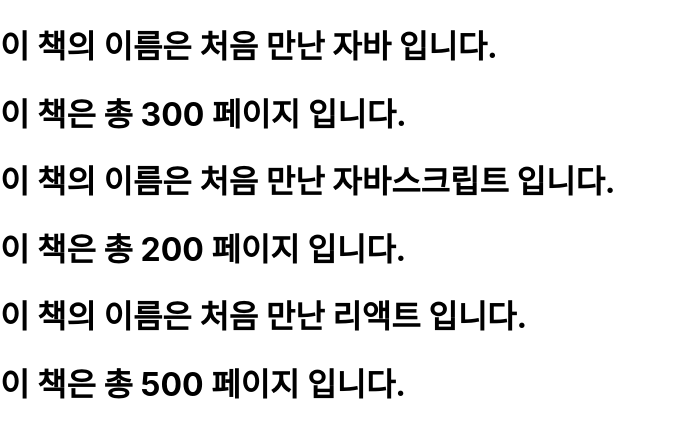
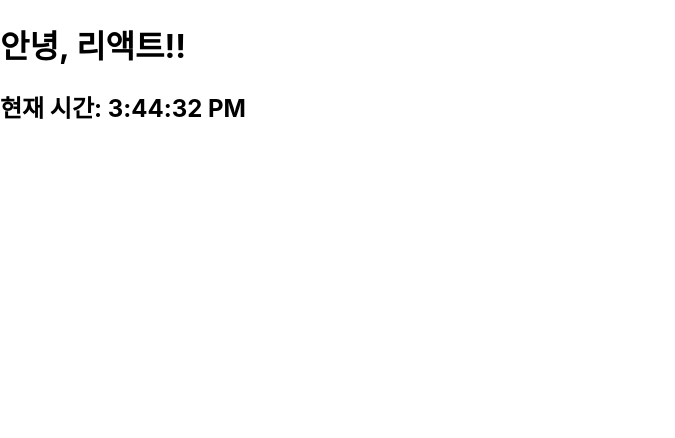
Before and after one commit to G1-H/react_study, a React (Create React App) app: page / in a window 1280 px wide. Shown: the top 438 px of the page, without its empty margins (0-675 px from the left). Built offline with nearby package versions, Linux system fonts and the light colour scheme.

Commit message:
리액트 엘리먼트 개념, 시계 만들기

```diff
--- /dev/null
+++ b/src/chapter_4/Clock.jsx
@@ -0,0 +1,10 @@
+function Clock(props) {
+  return (
+    <div>
+      <h1>안녕, 리액트!!</h1>
+      <h2>현재 시간: {new Date().toLocaleTimeString()}</h2>
+    </div>
+  );
+}
+
+export default Clock;
--- a/src/index.js
+++ b/src/index.js
@@ -4,13 +4,16 @@
 import App from "./App";
 import reportWebVitals from "./reportWebVitals";
 import Library from "./chapter_3/Library";
+import Clock from "./chapter_4/Clock";
 
 const root = ReactDOM.createRoot(document.getElementById("root"));
-root.render(
-  <React.StrictMode>
-    <Library />
-  </React.StrictMode>
-);
+setInterval(() => {
+  root.render(
+    <React.StrictMode>
+      <Clock />
+    </React.StrictMode>
+  );
+}, 1000);
 
 // If you want to start measuring performance in your app, pass a function
 // to log results (for example: reportWebVitals(console.log))
```
